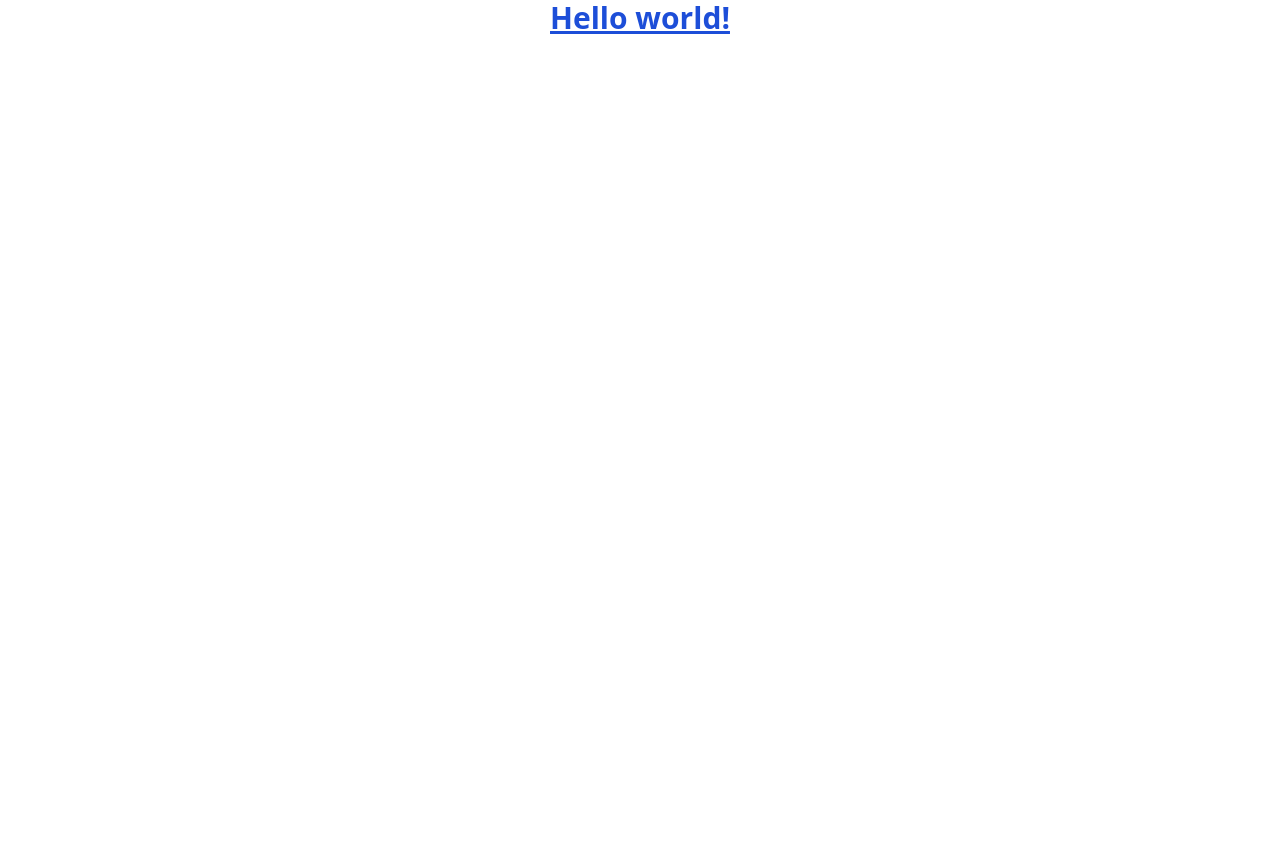
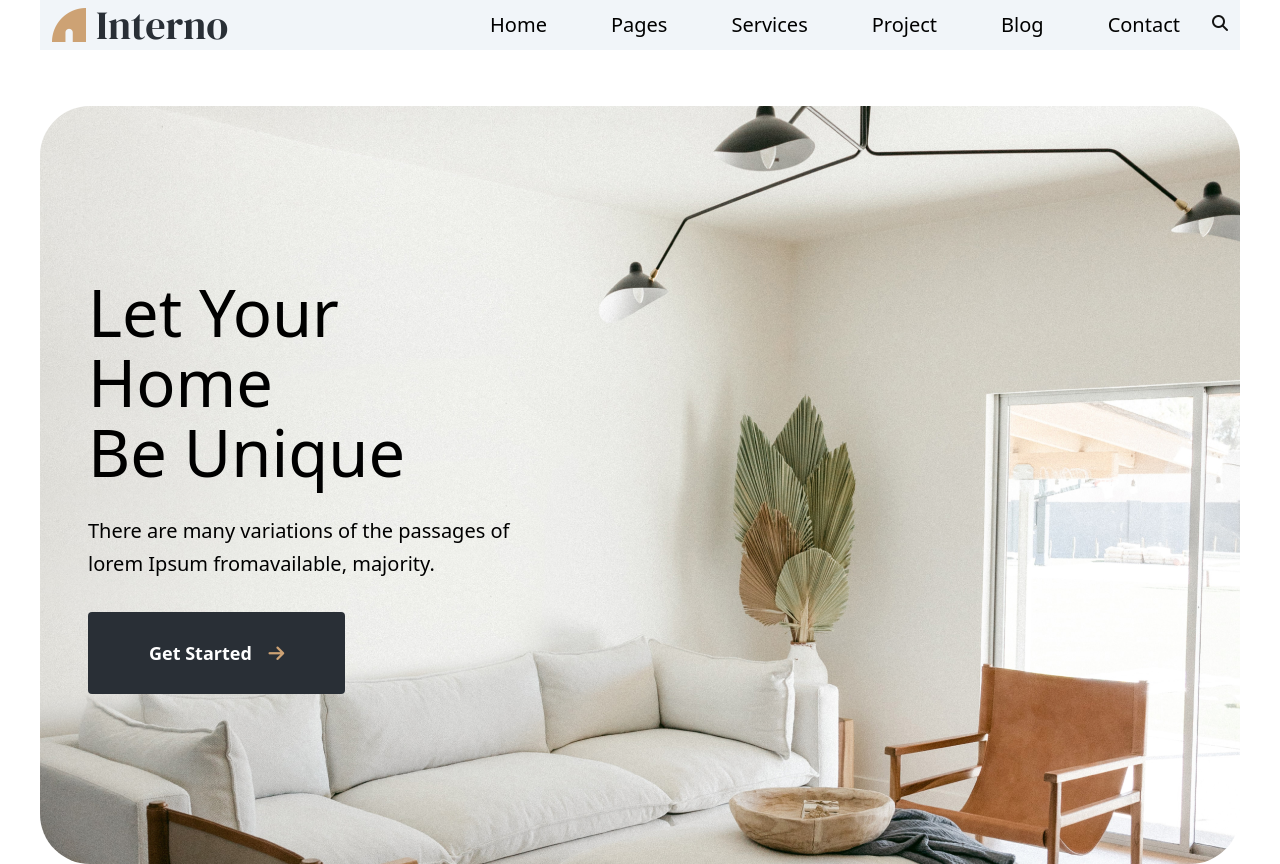
Before and after one commit to brtauhid/Interno-Tailwind-Project, a website: page src/index.html in a window 1280 px wide. Before the commit the page ends 800 px from the top, so only its background shows below. Drawn offline with nearby package versions, Linux system fonts and the light colour scheme.

Commit message:
header and hero area Structure and Style done with Tailwind CSS

```diff
--- a/src/index.html
+++ b/src/index.html
@@ -13,12 +13,45 @@
 
 </head>
 <body>
-  <h1 class="text-3xl text-center text-blue-700 font-bold underline">
-    Hello world!
-  </h1>
+  <section class="header-area mx-auto w-[1200px] bg-slate-100 h-[50px] flex items-center justify-between px-3 ">
+    <div class="header-left">
+      <img src="/src/images/Logo.png" class="w-[177px]" alt="">
+    </div>
+    <div class="header-right flex">
+      <div class="main-menu">
+        <ul class="flex">
+          <li class="mx-8 text-xl"><a href="">Home</a></li>
+          <li class="mx-8 text-xl"><a href="">Pages</a></li>
+          <li class="mx-8 text-xl"><a href="">Services</a></li>
+          <li class="mx-8 text-xl"><a href="">Project</a></li>
+          <li class="mx-8 text-xl"><a href="">Blog</a></li>
+          <li class="mx-8 text-xl"><a href="">Contact</a></li>
+        </ul>
+      </div>
+      <div class="search-icon">
+        <i class="fa-solid fa-magnifying-glass " style="color: #141414;"></i>
+      </div>
+    </div>
+  </section>
+
+  <section class="hero-area h-[758px]   w-[1200px] mx-auto bg-[url('/src/images/hero-bg.png')] rounded-[50px] mt-14">
+<div class="hero-wrapper w-[434px] h-full flex flex-col justify-center ml-12">
+  <h1 class="text-[65px] font-normal leading-[70px] ">Let Your Home <br> Be Unique</h1>
+  <p class="text-xl font-normal leading-[33px] pt-[27px]">There are many variations of the passages of lorem Ipsum fromavailable, majority.</p>
+  <div class="hero-btn pt-8">
+    <a href="" class="bg-[#292F36] px-[61px] text-lg font-semibold py-[27px] rounded inline-block text-white">Get Started <i class="fa-solid fa-arrow-right ml-3" style="color: #CDA274
+      ;"></i></a>
+  </div>
+</div>
+
+  </section>
 
 
 
+
+
+  <!-- Font-awesome -->
+  <script src="https://kit.fontawesome.com/636845c569.js" crossorigin="anonymous"></script>
   <!-- ScrollReveal JS -->
   <script src="/src/js/scrollreveal.min.js"></script>
   <!-- Swiper JS -->
```
Also changed, not shown: hero-bg.png (added), src/images/01.png (added), src/images/02.png (added), src/images/03.png (added), src/images/04.png (added), src/images/05.png (added), src/images/Logo.png (added), src/images/Photo-1.jpg (added), src/images/Photo-2.jpg (added), src/images/Photo-3.jpg (added), src/images/Photo.jpg (added), src/images/hero-bg.png (added), src/output.css.
